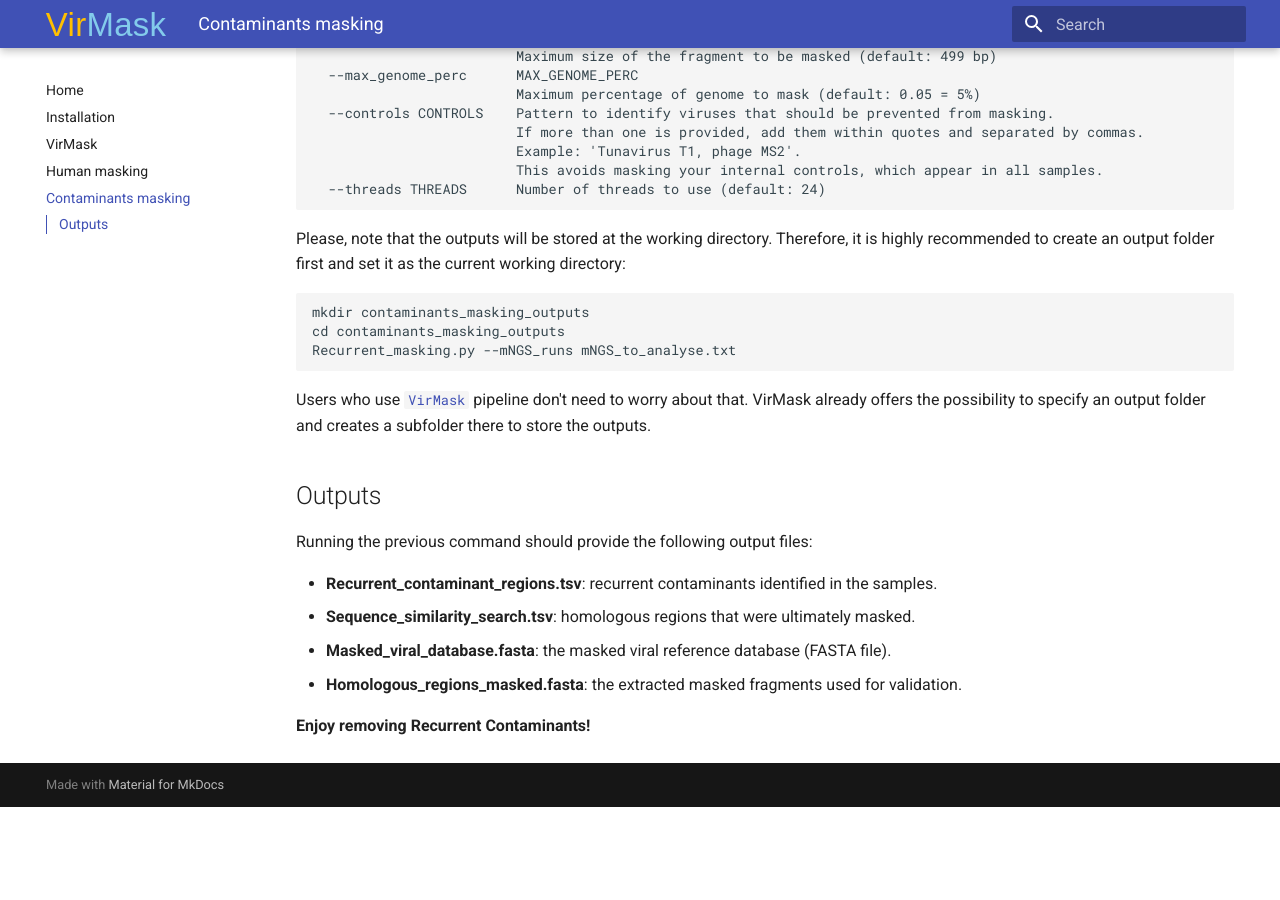
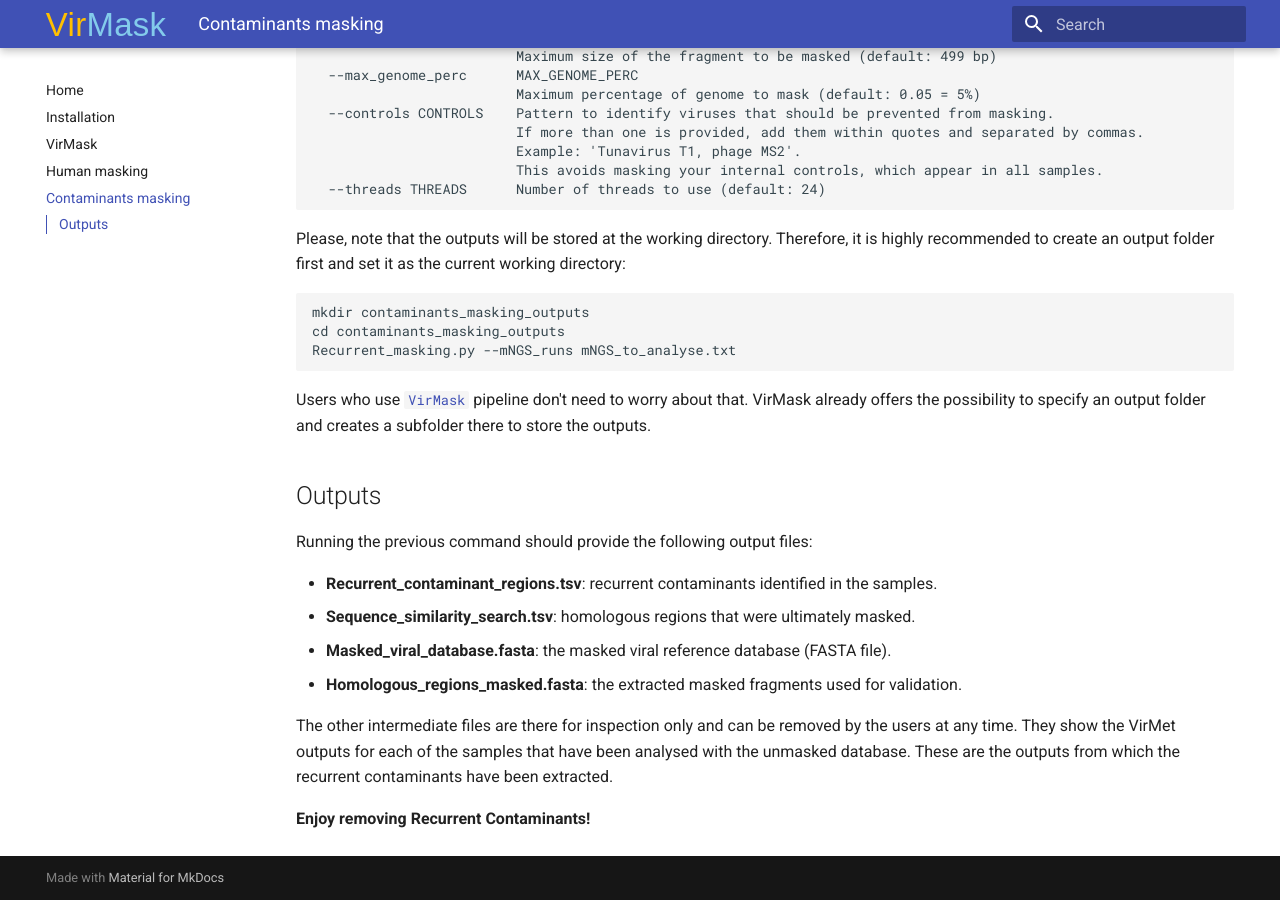
Before and after one commit to medvir/VirMask, an MkDocs documentation site: the page built from documentation/docs/Recurrent_contaminants.md, in a window 1280 px wide and 900 px high, scrolled down 777 px. Built offline with MkDocs 1.6.1 and Material for MkDocs 9.7.7, drawn with Linux system fonts in a browser that asks for light colours; before the commit the page ends 1584 px from its top, so only the background shows below that.

Commit message:
Update documentation

```diff
--- a/documentation/docs/Recurrent_contaminants.md
+++ b/documentation/docs/Recurrent_contaminants.md
@@ -68,4 +68,9 @@ Running the previous command should provide the following output files:
 * **Masked_viral_database.fasta**: the masked viral reference database (FASTA file).
 * **Homologous_regions_masked.fasta**: the extracted masked fragments used for validation.
 
+The other intermediate files are there for inspection only and can be removed by the users
+at any time. They show the VirMet outputs for each of the samples that have
+been analysed with the unmasked database. These are the outputs from which the recurrent
+contaminants have been extracted.
+
 **Enjoy removing Recurrent Contaminants!**
```
